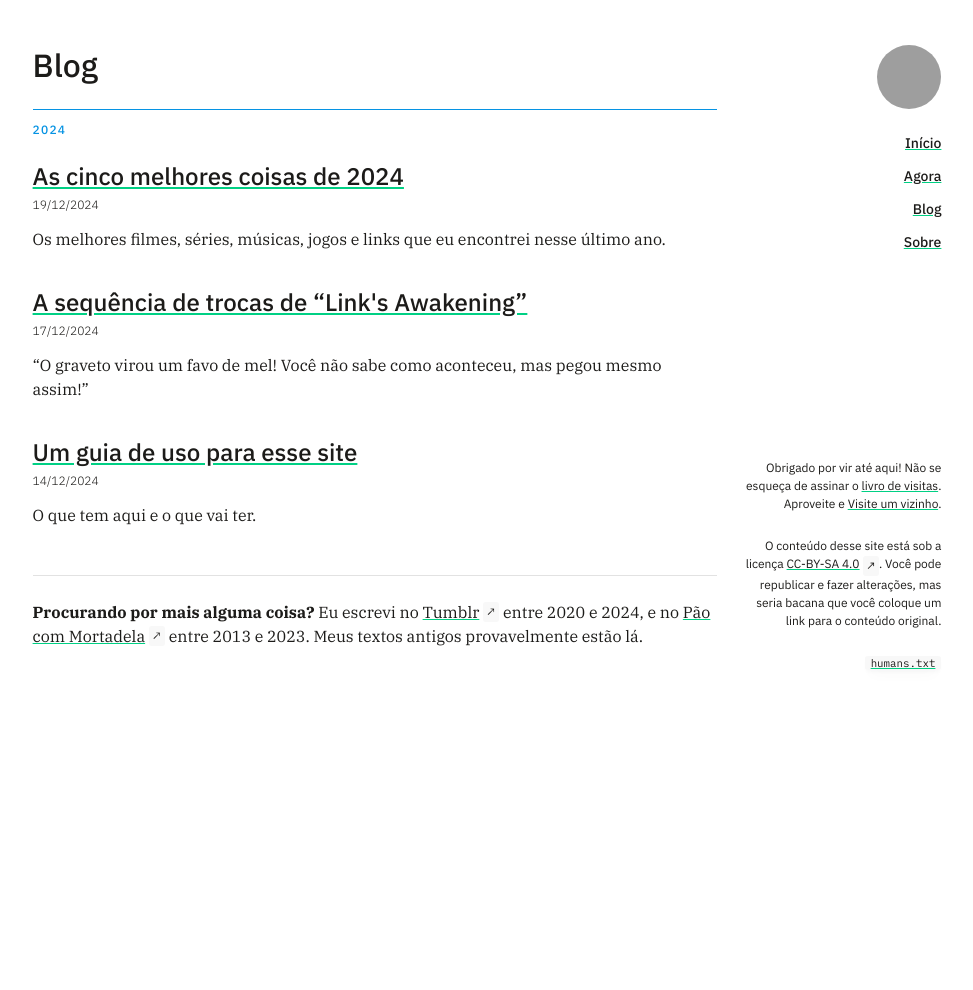
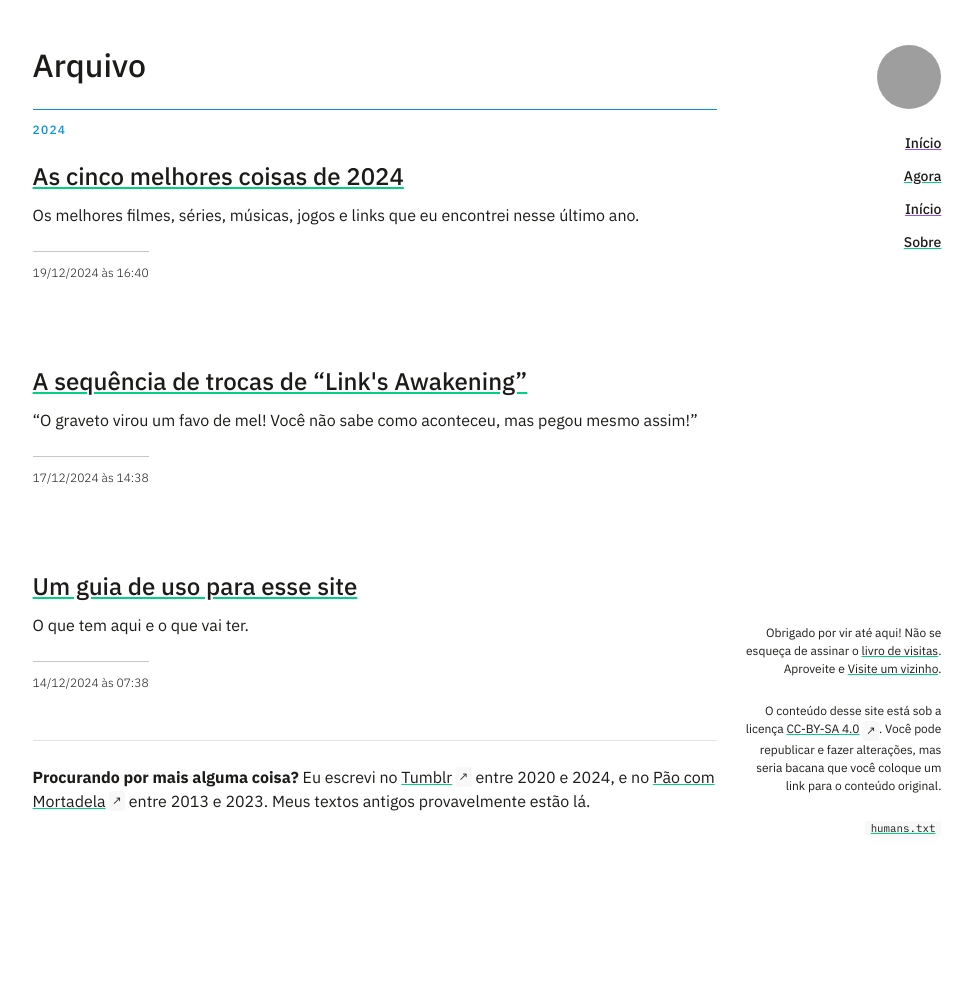
Before and after one commit to arthrfrts/arthrfrts, a Jekyll site: the page built from arquivo.html, in a window 1280 px wide. Shown: the whole page, without its empty margins (153-1126 px from the left). Built offline with Jekyll 4.4.1, drawn with Linux system fonts in a browser that asks for light colours; a script that is not in the unit is left out; grey boxes are pictures that could not be loaded.

Commit message:
👨‍💻 Moves blog to front-page

```diff
--- a/_includes/post.html
+++ b/_includes/post.html
@@ -9,12 +9,6 @@
     {% endif %}
 
     <span class="post-meta">
-      <a class="post-permalink" href="{{ post.url | absolute_url }}" rel="bookmark">
-        <time datetime="{{ post.date | date_to_xmlschema }}">
-          {{ post.date | date: "%d/%m/%Y" }}
-        </time>
-      </a>
-
       <a class="post-author a11y-helper" href="{{ post.author.url | default: site.author.url }}" rel="author">
         {{ post.author.name | default: site.author.name}}
       </a>
@@ -22,6 +16,18 @@
   </header>
 
   <div class="post-content">
-    {{ post.description  | default: post.excerpt | markdownify }}
+    {% if include.show_contents %}
+      {{ post.content }}
+    {% else %}
+      {{ post.description  | default: post.excerpt | markdownify }}
+    {% endif %}
   </div>
+
+  <footer class="post-footer post-meta">
+    <a class="post-permalink" href="{{ post.url | absolute_url }}" rel="bookmark">
+      <time datetime="{{ post.date | date_to_xmlschema }}">
+        {{ post.date | date: "%d/%m/%Y às %H:%M" }}
+      </time>
+    </a>
+  </footer>
 </article>
--- a/blog.html
+++ b/arquivo.html
@@ -1,7 +1,9 @@
 ---
 layout: page
-title: Blog
-permalink: /blog/
+title: Arquivo
+permalink: /arquivo/
+redirect_from:
+  - /blog/
 ---
 
 {% assign years = site.posts | where_exp: "item", "item.now != true" | group_by_exp: "post", "post.date | date: '%Y'" %}
--- a/assets/css/base.css
+++ b/assets/css/base.css
@@ -10,8 +10,8 @@
   --yellow: 252, 185, 0;
   --blue: 6, 147, 227;
 
-  --base-font-family: "IBM Plex Serif", ui-serif, serif;
   --ui-font-family: "IBM Plex Sans", ui-sans-serif, system-ui, sans-serif;
+  --base-font-family: var(--ui-font-family);
   --code-font-family: "IBM Plex Mono", ui-monospace, monospace;
 
   --base-font-size: 1rem;
--- a/assets/css/layout.css
+++ b/assets/css/layout.css
@@ -198,7 +198,7 @@
   The posts
 */
 
-.post + .post { margin-top: calc(var(--spacing-unit) * 1.5); }
+.post + .post { margin-top: calc(var(--spacing-unit) * 3.5); }
 
 .post-header { margin-bottom: calc(var(--spacing-unit) / 2); }
 
```
Also changed, not shown: _posts/2024-12-22-no-interior-com-amigos.md (+1 -1 lines), _posts/2024-12-23-coloquei-o-letterboxd-em-dia.md (+1 -1 lines), index.html (added, +8 -0 lines), index.md (deleted, +0 -8 lines).
